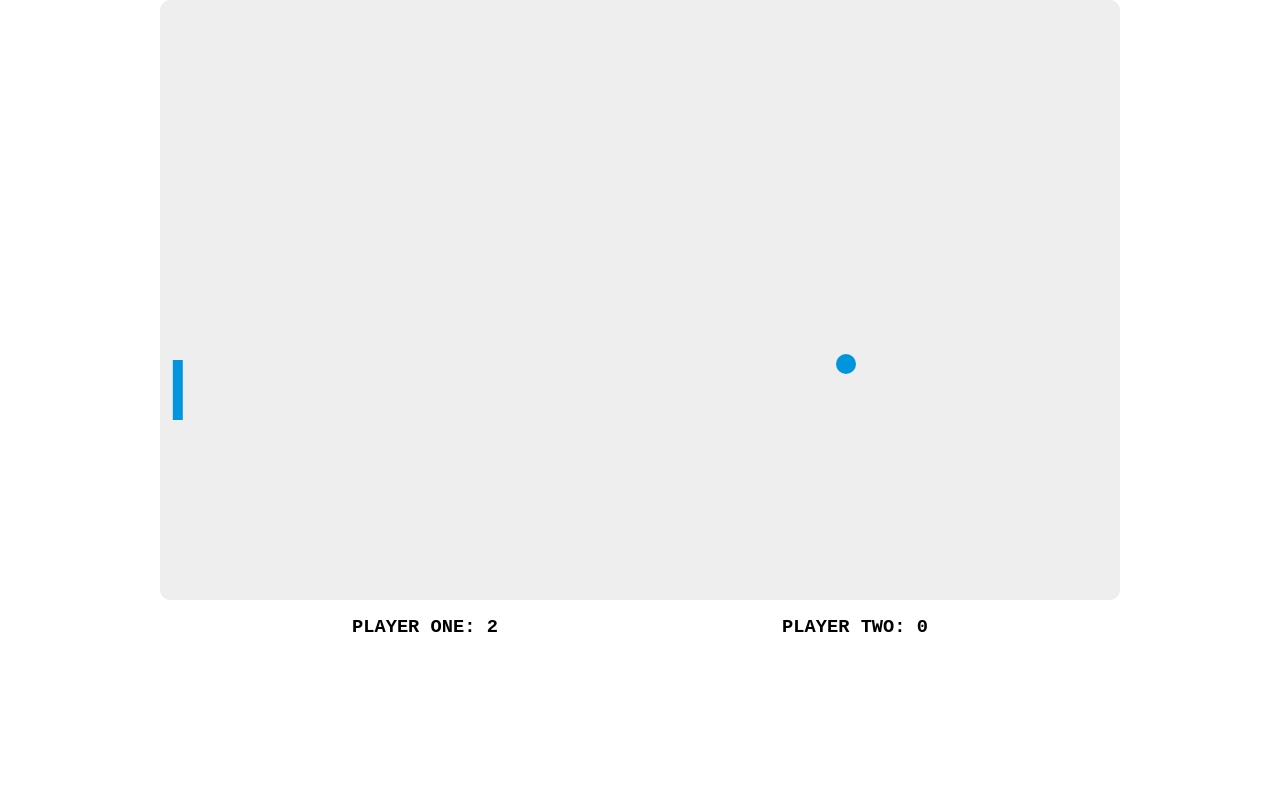
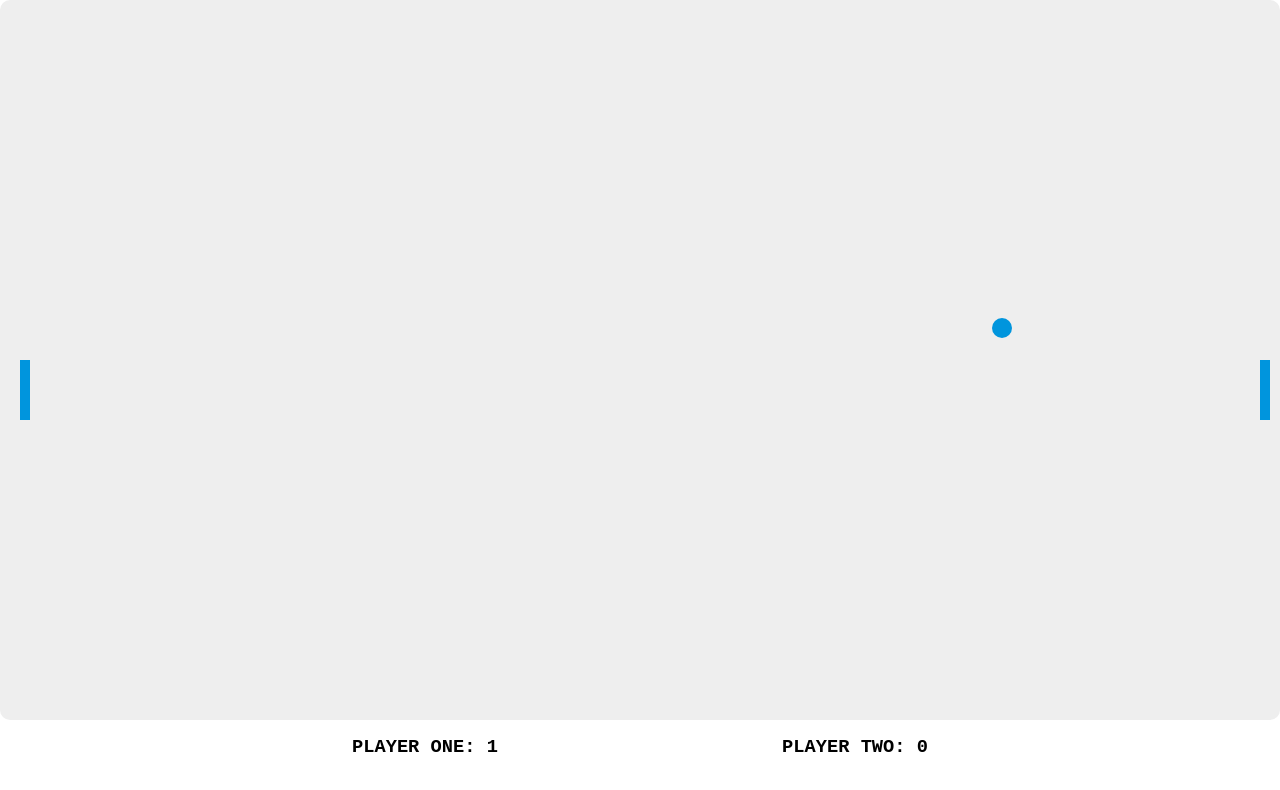
Before and after one commit to aeskerminen/VSPong, a website: page resources/game.html in a window 1280 px wide. Drawn offline with Linux system fonts and the light colour scheme.

Commit message:
fix some minor spaghettios..

```diff
--- a/extension.js
+++ b/extension.js
@@ -32,17 +32,15 @@
 
     console.log(htmlSrc);
 
-    /*
     const updateGameState = () => {
 		view.title = ["Pong!!", "Pong?", "Pong..."][
         Math.round(Math.random() * 3) - 1
       ];
-      view.webview.html = htmlSrc;
     };
 
     const interval = setInterval(() => {
       updateGameState();
-    }, 1000);
+    }, 5000);
 
     view.onDidDispose(
       () => {
@@ -51,7 +49,6 @@
       null,
       context.subscriptions
     );
-	*/
   });
 
   context.subscriptions.push(disposable);
--- a/resources/game.html
+++ b/resources/game.html
@@ -46,14 +46,17 @@
       </div>
     </div>
     <script>
-      window.onload = (e) => {
-        const canvas = document.getElementById("canvas");
-        canvas.width = window.innerWidth * 0.75;
-        canvas.height = window.innerHeight * 0.75;
+      const canvas = document.getElementById("canvas");
+
+      document.onload = (e) => {
+        canvas.width = Math.round(window.innerWidth * 0.9);
+        canvas.height = Math.round(window.innerHeight * 0.75);
       };
-    </script>
-    <script>
-      const canvas = document.getElementById("canvas");
+      document.addEventListener("resize", () => {
+        canvas.width = Math.round(window.innerWidth * 0.9);
+        canvas.height = Math.round(window.innerHeight * 0.75);
+      });
+
       const ctx = canvas.getContext("2d");
       const ballRadius = 10;
       const playerDims = { x: 10, y: 60 };
@@ -72,13 +75,13 @@
       };
 
       let player1 = {
-        x: canvas.width * 0.01,
+        x: 2 * playerDims.x,
         y: canvas.height / 2,
         dy: 0,
       };
 
       let player2 = {
-        x: canvas.width - canvas.width * 0.01 - playerDims.x,
+        x: canvas.width - 2 * playerDims.x,
         y: canvas.height / 2,
         dy: 0,
       };
```
